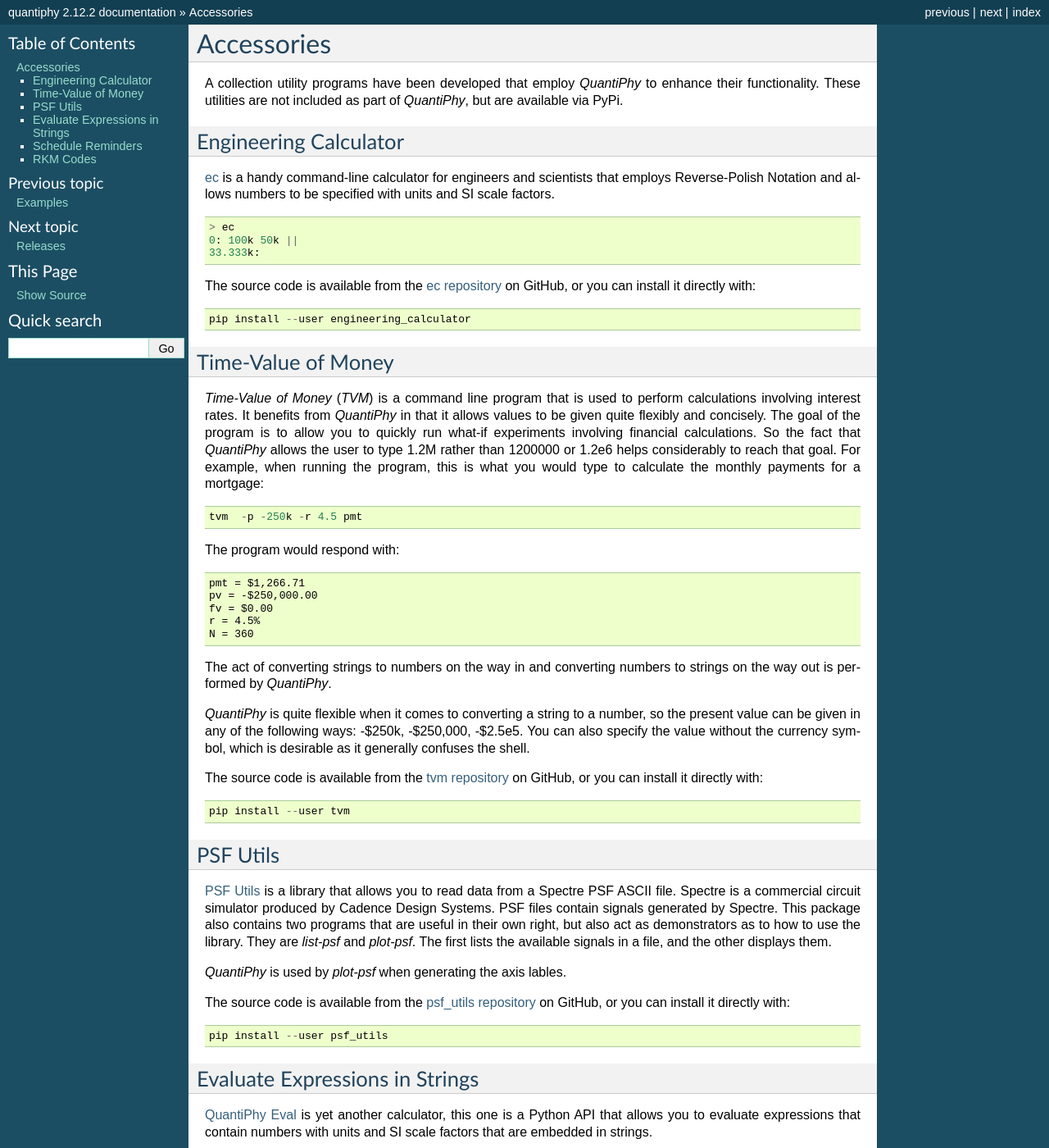
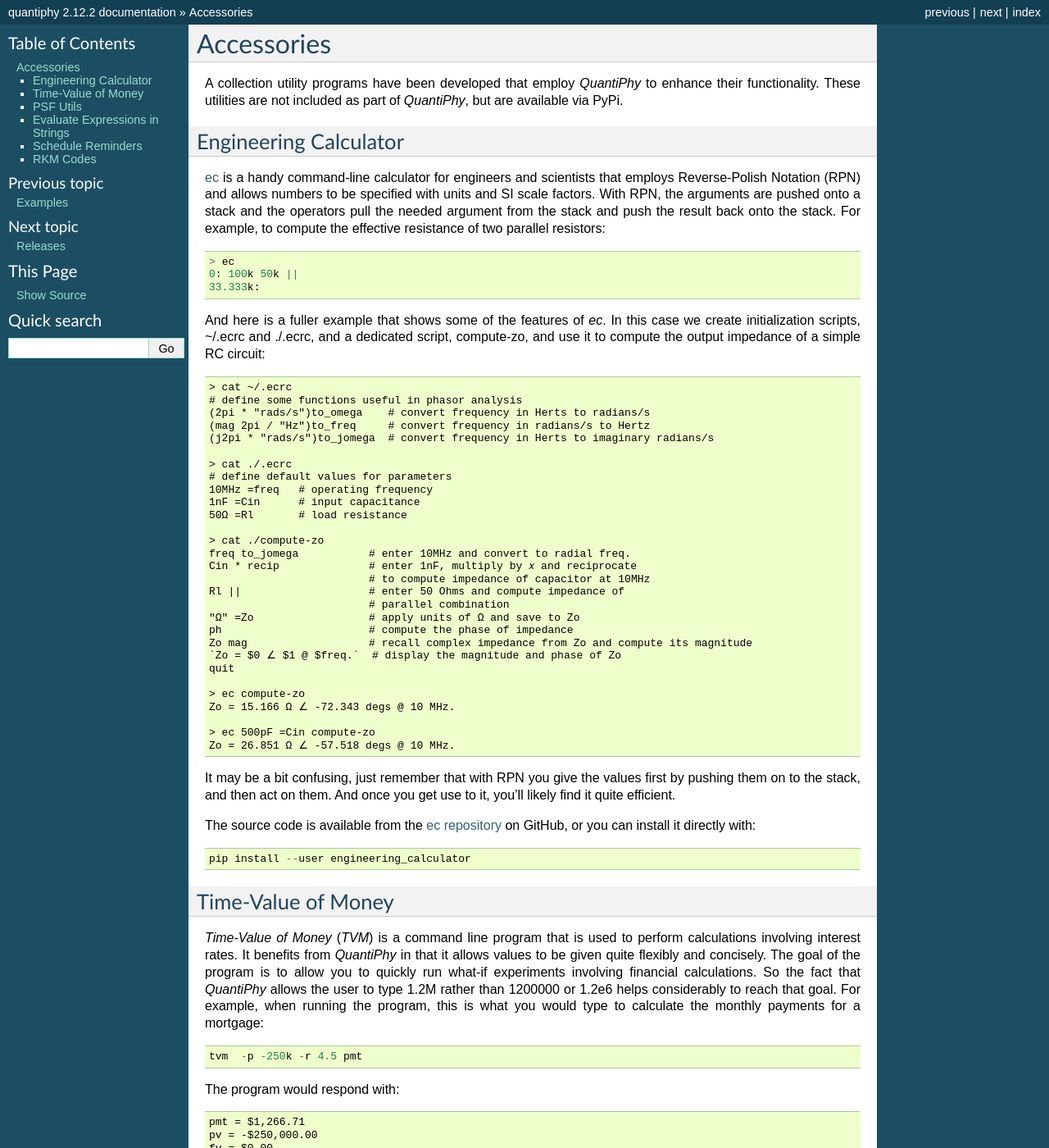
Before and after one commit to KenKundert/quantiphy, a Sphinx documentation site: the page built from doc/accessories.rst, in a window 1280 px wide and 1400 px high. Shown: the whole window at 82% size. Built offline with Sphinx 7.4.7, drawn with Linux system fonts in a browser that asks for light colours.

Commit message:
Refine the documentation.

```diff
--- a/doc/accessories.rst
+++ b/doc/accessories.rst
@@ -21,14 +21,56 @@
 ---------------------------
 
 `ec <https://github.com/KenKundert/ec>`_ is a handy command-line calculator for
-engineers and scientists that employs Reverse-Polish Notation and allows numbers
-to be specified with units and SI scale factors.
+engineers and scientists that employs Reverse-Polish Notation (RPN) and allows
+numbers to be specified with units and SI scale factors.  With  RPN, the
+arguments are pushed onto a stack and the operators pull the needed argument
+from the stack and push the result back onto the stack.  For example, to compute
+the effective resistance of two parallel resistors:
 
 ::
 
     > ec
     0: 100k 50k ||
     33.333k:
+
+And here is a fuller example that shows some of the features of *ec*. In this
+case we create initialization scripts, ~/.ecrc and ./.ecrc, and a dedicated
+script, compute-zo, and use it to compute the output impedance of a simple RC
+circuit::
+
+    > cat ~/.ecrc
+    # define some functions useful in phasor analysis
+    (2pi * "rads/s")to_omega    # convert frequency in Herts to radians/s
+    (mag 2pi / "Hz")to_freq     # convert frequency in radians/s to Hertz
+    (j2pi * "rads/s")to_jomega  # convert frequency in Herts to imaginary radians/s
+
+    > cat ./.ecrc
+    # define default values for parameters
+    10MHz =freq   # operating frequency
+    1nF =Cin      # input capacitance
+    50Ω =Rl       # load resistance
+
+    > cat ./compute-zo
+    freq to_jomega           # enter 10MHz and convert to radial freq.
+    Cin * recip              # enter 1nF, multiply by 𝑥 and reciprocate
+                             # to compute impedance of capacitor at 10MHz
+    Rl ||                    # enter 50 Ohms and compute impedance of
+                             # parallel combination
+    "Ω" =Zo                  # apply units of Ω and save to Zo
+    ph                       # compute the phase of impedance
+    Zo mag                   # recall complex impedance from Zo and compute its magnitude
+    `Zo = $0 ∠ $1 @ $freq.`  # display the magnitude and phase of Zo
+    quit
+
+    > ec compute-zo
+    Zo = 15.166 Ω ∠ -72.343 degs @ 10 MHz.
+
+    > ec 500pF =Cin compute-zo
+    Zo = 26.851 Ω ∠ -57.518 degs @ 10 MHz.
+
+It may be a bit confusing, just remember that with RPN you give the values first
+by pushing them on to the stack, and then act on them.  And once you get use to
+it, you'll likely find it quite efficient.
 
 The source code is available from the `ec repository
 <https://github.com/KenKundert/ec>`_ on GitHub, or you can install it directly
--- a/setup.py
+++ b/setup.py
@@ -1,8 +1,4 @@
-try:
-    from setuptools import setup
-except ImportError:
-    from distutils.core import setup
-from codecs import open
+from setuptools import setup
 import sys
 
 with open('README.rst', encoding="UTF-8") as f:
```
Also changed, not shown: doc/user.rst (+8 -8 lines).
